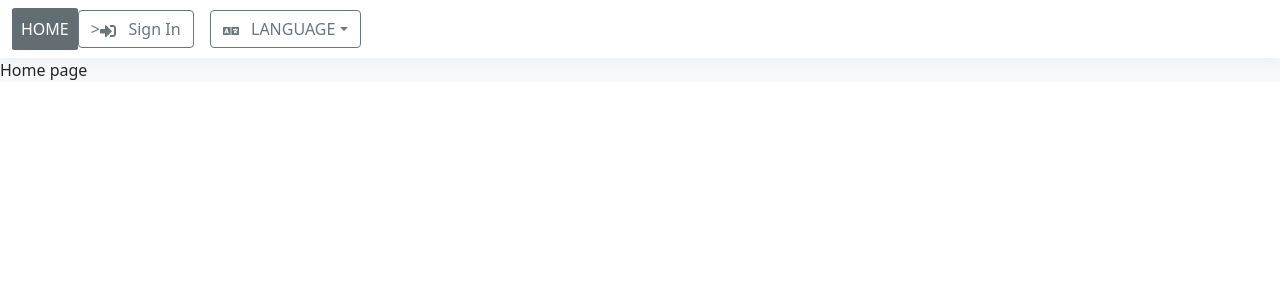
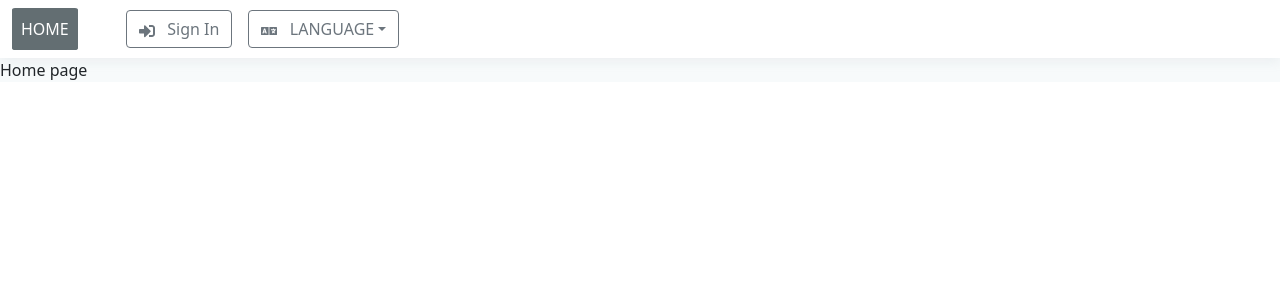
Before and after one commit to ntrivinh1607/uniman-ui, a React (Create React App) app: page / in a window 1280 px wide. Shown: the top 300 px of the page. Built offline with nearby package versions, Linux system fonts and the light colour scheme; no server answers.

Commit message:
remove arror near signin button

```diff
--- a/src/components/Menu/Menu.js
+++ b/src/components/Menu/Menu.js
@@ -87,7 +87,7 @@ export default function Menu(props) {
                 }
 
             </Nav>
-            <Nav className="ml-auto" navbar>
+            <Nav className="mx-5" navbar>
                 {!isLogined ? (
                     <NavItem>
                         <Button
@@ -96,7 +96,7 @@ export default function Menu(props) {
                             onClick={() =>
                             history.push(
                                 RoutesString.SIGNIN
-                            )} >
+                            )}
                         >
                             <FaSignInAlt /> &nbsp; Sign In
                         </Button>
--- a/src/pages/pages.js
+++ b/src/pages/pages.js
@@ -17,9 +17,9 @@ export default function Pages() {
 
     const signout = () => {
         AuthenticationService.signout();
-        if(history)
-            history.push("/signin");
-        else window.location.href=RoutesString.SIGNIN;
+
+        window.location.href=RoutesString.SIGNIN;
+
         return null;
     };
 
```
